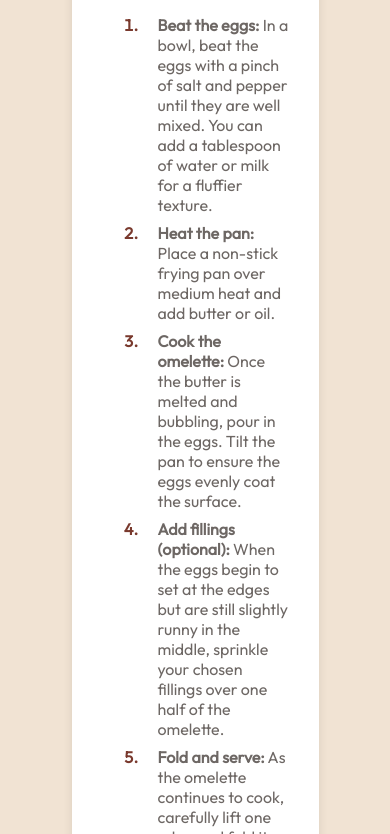
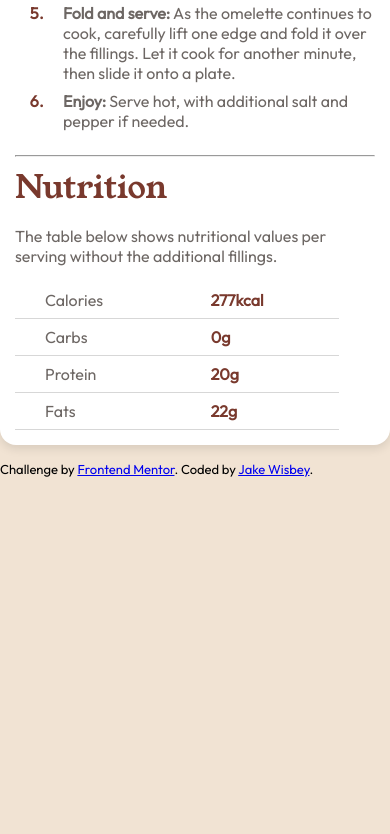
Before and after one commit to jakewisbey/recipe-page, a plain HTML site: page index.html in a window 390 px wide. Shown: the part 1166-2000 px from the top of the page. After the commit the page ends 1643 px from the top, so only its background shows below. Drawn offline with Linux system fonts and the light colour scheme.

Commit message:
add compatibility for mobile

```diff
--- a/main.css
+++ b/main.css
@@ -14,6 +14,7 @@
 
 body {
     font-family: Outfit;
+    margin: 0;
     background-color: rgb(241, 227, 211)
 }
 
@@ -30,6 +31,7 @@ h1 {
     padding-top: 1rem;
     padding-left: 2rem;
 }
+
 
 .preparation-list {
     list-style-position: outside;
@@ -124,3 +126,33 @@ h1 {
 .padding-1 {
     padding: 1rem 0;
 }
+
+.attribution {
+    padding-top: 5rem;
+}
+
+@media (max-width: 768px) {
+    .container {
+        width: 100%;
+        padding: 15px;
+        box-sizing: border-box;
+        margin: 0;
+    }
+
+    .preparation-list {
+        padding: 0;
+    }
+
+    .ingredients-list, .instruction-list {
+        padding-left: 2rem;
+    }
+
+    .indent {
+        margin: 0;
+    }
+
+    .attribution {
+        padding-top: 1rem;
+        font-size: small;
+    }
+}
```
Also changed, not shown: index.html (+0 -6 lines).
